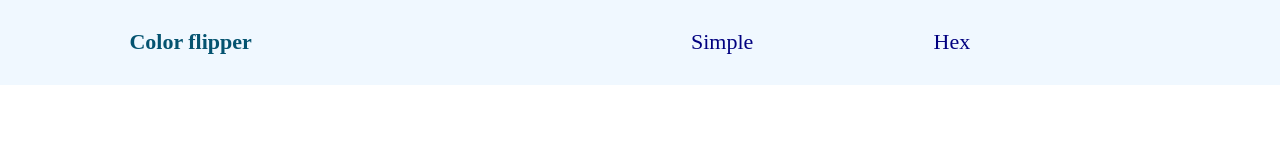
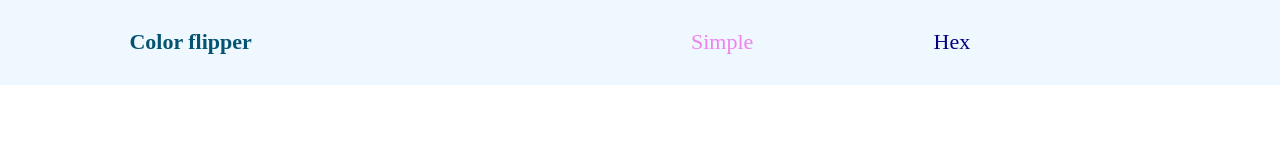
Before and after one commit to MathuVenkatesh/Color-Flipper, a plain HTML site: page index.html in a window 1280 px wide. In both pictures the pointer is over the link "Simple". Shown: the top 160 px of the page. Drawn offline with Linux system fonts and the light colour scheme.

Commit message:
Update index.html

```diff
--- a/index.html
+++ b/index.html
@@ -84,6 +84,9 @@
             padding: 8px;
             margin-top: 10%;
         }
+        a:hover{
+            color: violet;
+        }
         @media only screen and (max-width: 419px)  {
                 h1{
                     font-size: 22px;
```
